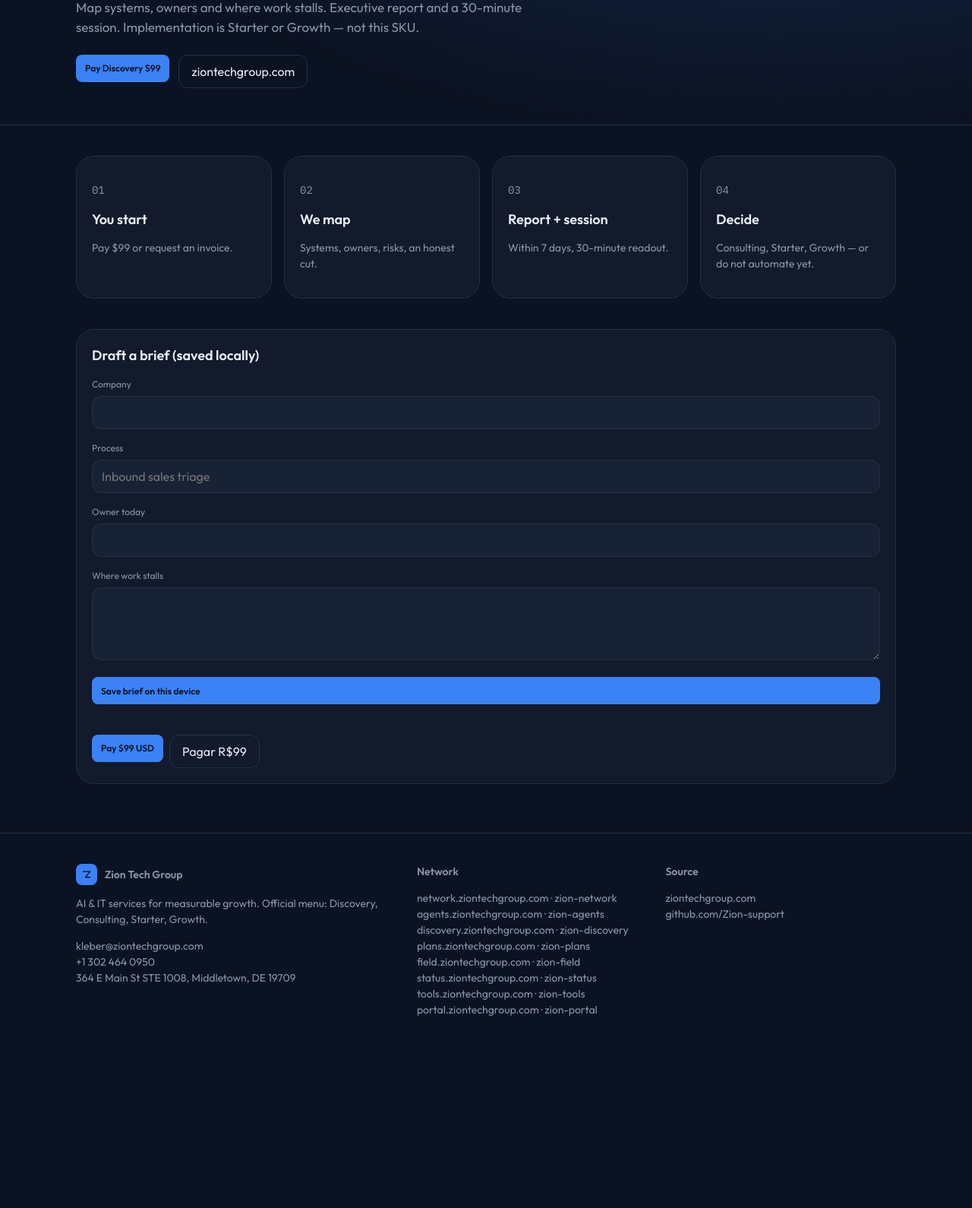
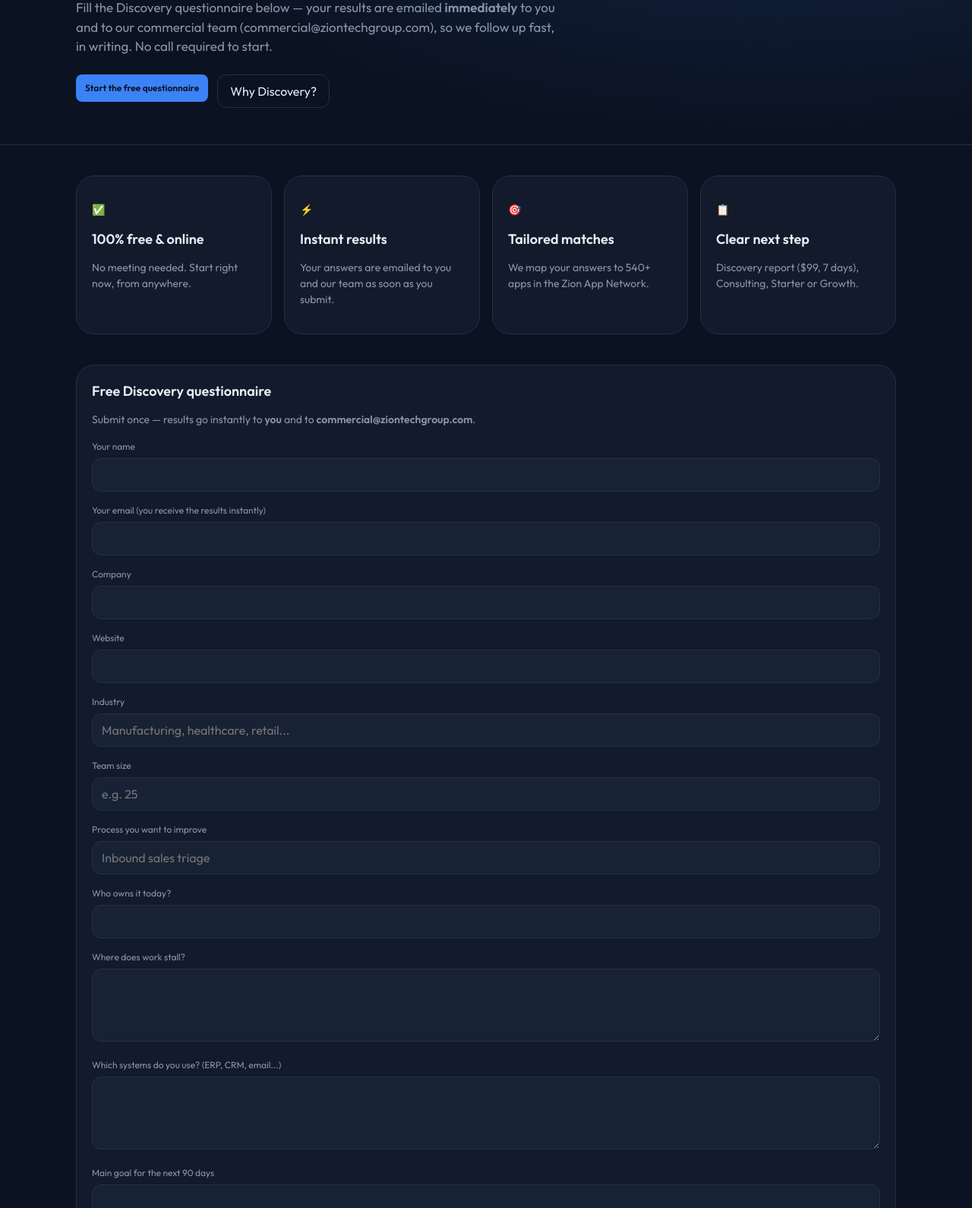
Before and after one commit to Zion-support/zion-discovery, a plain HTML site: page index.html in a window 1280 px wide. Shown: the part 238-1828 px from the top of the page at 76% size. Before the commit the page ends 1616 px from the top, so only its background shows below. Drawn offline with Linux system fonts and the light colour scheme.

Commit message:
feat: free online Discovery questionnaire with instant email results to client + commercial@ziontechgroup.com

```diff
--- a/index.html
+++ b/index.html
@@ -3,8 +3,8 @@
 <head>
   <meta charset="utf-8"/>
   <meta name="viewport" content="width=device-width, initial-scale=1"/>
-  <title>Zion Discovery · Zion Tech Group</title>
-  <meta name="description" content="Map systems, owners and where work stalls. Executive report and a 30-minute session. Implementation is Starter or Growth — not this SKU."/>
+  <title>Zion Discovery · Free Online Questionnaire · Zion Tech Group</title>
+  <meta name="description" content="Free online Discovery questionnaire — instant results emailed to you and our team. Map systems, owners and where work stalls. Executive report and a 30-minute session."/>
   <meta name="theme-color" content="#0b1221"/>
   <link rel="icon" href="./favicon.svg"/>
   <link rel="preconnect" href="https://fonts.googleapis.com"/>
@@ -28,44 +28,64 @@
 </header>
 <main>
   <section class="hero"><div class="wrap">
-    <p class="kicker">Discovery · $99 / R$99</p>
-    <h1>One process. Seven days. An honest next step.</h1>
-    <p class="lead">Map systems, owners and where work stalls. Executive report and a 30-minute session. Implementation is Starter or Growth — not this SKU.</p>
+    <p class="kicker">Discovery · Free questionnaire online · Report $99 / R$99</p>
+    <h1>Free online questionnaire. Instant results by email.</h1>
+    <p class="lead">Fill the Discovery questionnaire below — your results are emailed <strong>immediately</strong> to you and to our commercial team (commercial@ziontechgroup.com), so we follow up fast, in writing. No call required to start.</p>
     <div class="row">
-      <a class="cta" href="https://buy.stripe.com/8x214o8NW35l5Xp3hm4ZG0b" target="_blank" rel="noreferrer">Pay Discovery $99</a>
-      <a class="ghost" href="https://ziontechgroup.com" target="_blank" rel="noreferrer">ziontechgroup.com</a>
+      <a class="cta" href="#questionnaire">Start the free questionnaire</a>
+      <a class="ghost" href="https://ziontechgroup.com/DISCOVERY_BENEFITS.md" target="_blank" rel="noreferrer">Why Discovery?</a>
     </div>
   </div></section>
   <div class="wrap">
         <section class="grid g-4">
-          <article class="card"><p class="mono">01</p><h3>You start</h3><p>Pay $99 or request an invoice.</p></article>
-          <article class="card"><p class="mono">02</p><h3>We map</h3><p>Systems, owners, risks, an honest cut.</p></article>
-          <article class="card"><p class="mono">03</p><h3>Report + session</h3><p>Within 7 days, 30-minute readout.</p></article>
-          <article class="card"><p class="mono">04</p><h3>Decide</h3><p>Consulting, Starter, Growth — or do not automate yet.</p></article>
+          <article class="card"><p class="mono">✅</p><h3>100% free & online</h3><p>No meeting needed. Start right now, from anywhere.</p></article>
+          <article class="card"><p class="mono">⚡</p><h3>Instant results</h3><p>Your answers are emailed to you and our team as soon as you submit.</p></article>
+          <article class="card"><p class="mono">🎯</p><h3>Tailored matches</h3><p>We map your answers to 540+ apps in the Zion App Network.</p></article>
+          <article class="card"><p class="mono">📋</p><h3>Clear next step</h3><p>Discovery report ($99, 7 days), Consulting, Starter or Growth.</p></article>
         </section>
+        <article class="card" id="questionnaire">
+          <h3>Free Discovery questionnaire</h3>
+          <p>Submit once — results go instantly to <strong>you</strong> and to <strong>commercial@ziontechgroup.com</strong>.</p>
+          <form action="https://formsubmit.co/commercial@ziontechgroup.com" method="POST" class="grid" style="margin-top:16px">
+            <input type="hidden" name="_subject" value="New Zion Discovery questionnaire submission"/>
+            <input type="hidden" name="_template" value="table"/>
+            <input type="hidden" name="_captcha" value="false"/>
+            <input type="hidden" name="_next" value="https://ziontechgroup.com/zion-discovery/?submitted=1"/>
+            <input type="hidden" name="_autoresponse" value="Thank you for completing the Zion Discovery questionnaire! We received your answers and our commercial team (commercial@ziontechgroup.com) has them too. We will reply in writing with tailored app recommendations from the Zion App Network (540+ apps). — Zion Tech Group"/>
+            <div><label>Your name</label><input name="name" required/></div>
+            <div><label>Your email (you receive the results instantly)</label><input type="email" name="email" required/></div>
+            <div><label>Company</label><input name="company" required/></div>
+            <div><label>Website</label><input name="website" type="url"/></div>
+            <div><label>Industry</label><input name="industry" placeholder="Manufacturing, healthcare, retail..."/></div>
+            <div><label>Team size</label><input name="team_size" placeholder="e.g. 25"/></div>
+            <div><label>Process you want to improve</label><input name="process" placeholder="Inbound sales triage"/></div>
+            <div><label>Who owns it today?</label><input name="owner"/></div>
+            <div><label>Where does work stall?</label><textarea name="stalls"></textarea></div>
+            <div><label>Which systems do you use? (ERP, CRM, email...)</label><textarea name="systems"></textarea></div>
+            <div><label>Main goal for the next 90 days</label><textarea name="goal"></textarea></div>
+            <button class="cta" type="submit">Send my answers — free, instant results</button>
+          </form>
+        </article>
         <article class="card">
-          <h3>Draft a brief (saved locally)</h3>
-          <form id="brief" class="grid" style="margin-top:16px">
-            <div><label>Company</label><input name="company"/></div>
-            <div><label>Process</label><input name="process" placeholder="Inbound sales triage"/></div>
-            <div><label>Owner today</label><input name="owner"/></div>
-            <div><label>Where work stalls</label><textarea name="stalls"></textarea></div>
-            <button class="cta" type="submit">Save brief on this device</button>
-          </form>
-          <pre id="brief-out" class="mono" style="white-space:pre-wrap;margin-top:12px"></pre>
+          <h3>Prefer the full Discovery report? $99 / R$99</h3>
+          <p>Map systems, owners, risks and an honest cut. Executive report + 30-minute readout within 7 days. Implementation is Starter or Growth — not this SKU.</p>
           <div class="actions">
             <a class="cta" href="https://buy.stripe.com/8x214o8NW35l5Xp3hm4ZG0b" target="_blank" rel="noreferrer">Pay $99 USD</a>
             <a class="ghost" href="https://buy.stripe.com/9B69AU8NW5dt71t8BG4ZG09" target="_blank" rel="noreferrer">Pagar R$99</a>
           </div>
+        </article>
+        <article class="card">
+          <h3>Explore the Zion App Network</h3>
+          <p><a href="https://zion-support.github.io/zion-network/">Network hub</a> · <a href="https://ziontechgroup.com/SPOTLIGHTS_INDEX.md">All spotlights</a> · <a href="https://ziontechgroup.com/APP_NETWORK_SPOTLIGHT_OCT04_ENERGY_UTILITIES.md">Energy & Utilities AI</a> · <a href="https://ziontechgroup.com/APP_NETWORK_SPOTLIGHT_OCT3_ESG.md">Sustainability & ESG</a> · <a href="https://ziontechgroup.com/APP_NETWORK_SPOTLIGHT_SEP27_HEALTHCARE.md">Healthcare & Wellness</a></p>
         </article></div>
 </main>
 <footer><div class="wrap footgrid">
   <div>
     <div class="brand"><span class="z" aria-hidden="true"><svg viewBox="0 0 32 32" fill="none"><path d="M8 9.5h16l-10.5 13H24" stroke="#0b1221" stroke-width="2.6" stroke-linejoin="round" stroke-linecap="round"/></svg></span><strong>Zion Tech Group</strong></div>
     <p>AI & IT services for measurable growth. Official menu: Discovery, Consulting, Starter, Growth.</p>
-    <p><a href="mailto:kleber@ziontechgroup.com">kleber@ziontechgroup.com</a><br>+1 302 464 0950<br>364 E Main St STE 1008, Middletown, DE 19709</p>
+    <p><a href="mailto:kleber@ziontechgroup.com">kleber@ziontechgroup.com</a> · <a href="mailto:commercial@ziontechgroup.com">commercial@ziontechgroup.com</a><br>+1 302 464 0950<br>364 E Main St STE 1008, Middletown, DE 19709</p>
   </div>
-  <div><strong>Network</strong><p><a href="https://ziontechgroup.com/zion-network/">network.ziontechgroup.com</a> · <a href="https://ziontechgroup.com/zion-network/">zion-network</a><br><a href="https://ziontechgroup.com/zion-agents/">agents.ziontechgroup.com</a> · <a href="https://ziontechgroup.com/zion-agents/">zion-agents</a><br><a href="https://ziontechgroup.com/zion-discovery/">discovery.ziontechgroup.com</a> · <a href="https://ziontechgroup.com/zion-discovery/">zion-discovery</a><br><a href="https://ziontechgroup.com/zion-plans/">plans.ziontechgroup.com</a> · <a href="https://ziontechgroup.com/zion-plans/">zion-plans</a><br><a href="https://ziontechgroup.com/zion-field/">field.ziontechgroup.com</a> · <a href="https://ziontechgroup.com/zion-field/">zion-field</a><br><a href="https://ziontechgroup.com/zion-status/">status.ziontechgroup.com</a> · <a href="https://ziontechgroup.com/zion-status/">zion-status</a><br><a href="https://ziontechgroup.com/zion-tools/">tools.ziontechgroup.com</a> · <a href="https://ziontechgroup.com/zion-tools/">zion-tools</a><br><a href="https://ziontechgroup.com/zion-portal/">portal.ziontechgroup.com</a> · <a href="https://ziontechgroup.com/zion-portal/">zion-portal</a></p></div>
+  <div><strong>Network</strong><p><a href="https://ziontechgroup.com/zion-network/">zion-network</a> · <a href="https://ziontechgroup.com/zion-agents/">zion-agents</a> · <a href="https://ziontechgroup.com/zion-discovery/">zion-discovery</a> · <a href="https://ziontechgroup.com/zion-plans/">zion-plans</a> · <a href="https://ziontechgroup.com/zion-field/">zion-field</a> · <a href="https://ziontechgroup.com/zion-status/">zion-status</a> · <a href="https://ziontechgroup.com/zion-tools/">zion-tools</a> · <a href="https://ziontechgroup.com/zion-portal/">zion-portal</a></p></div>
   <div><strong>Source</strong><p><a href="https://ziontechgroup.com">ziontechgroup.com</a><br>
   <a href="https://github.com/Zion-support">github.com/Zion-support</a></p></div>
 </div></footer>
```
